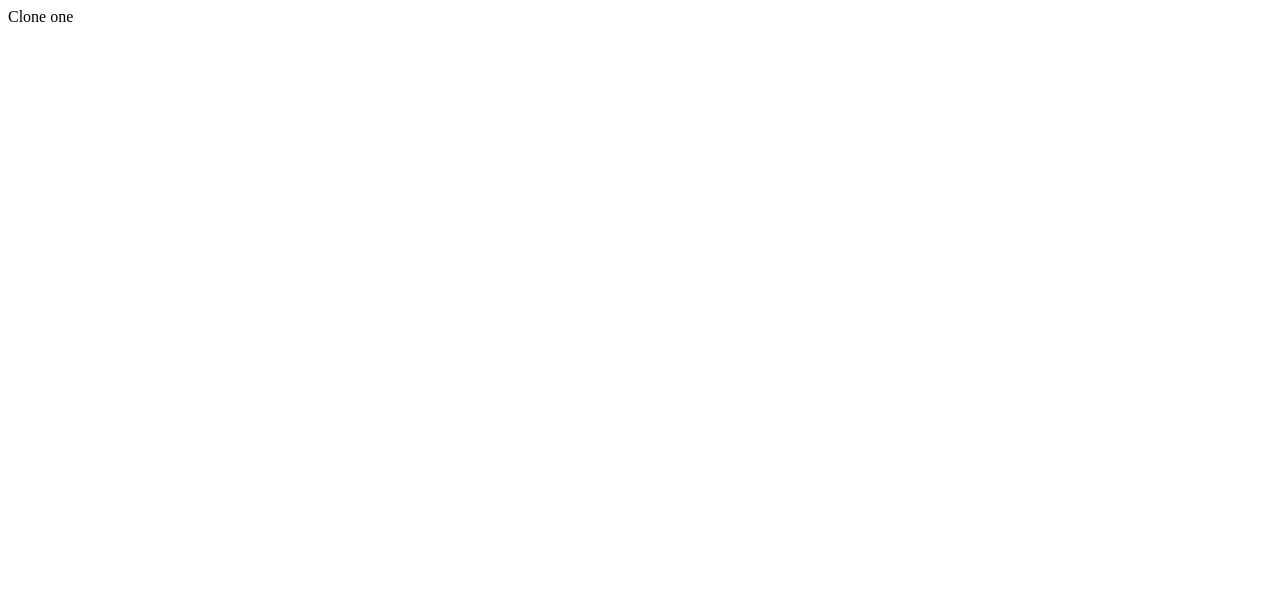
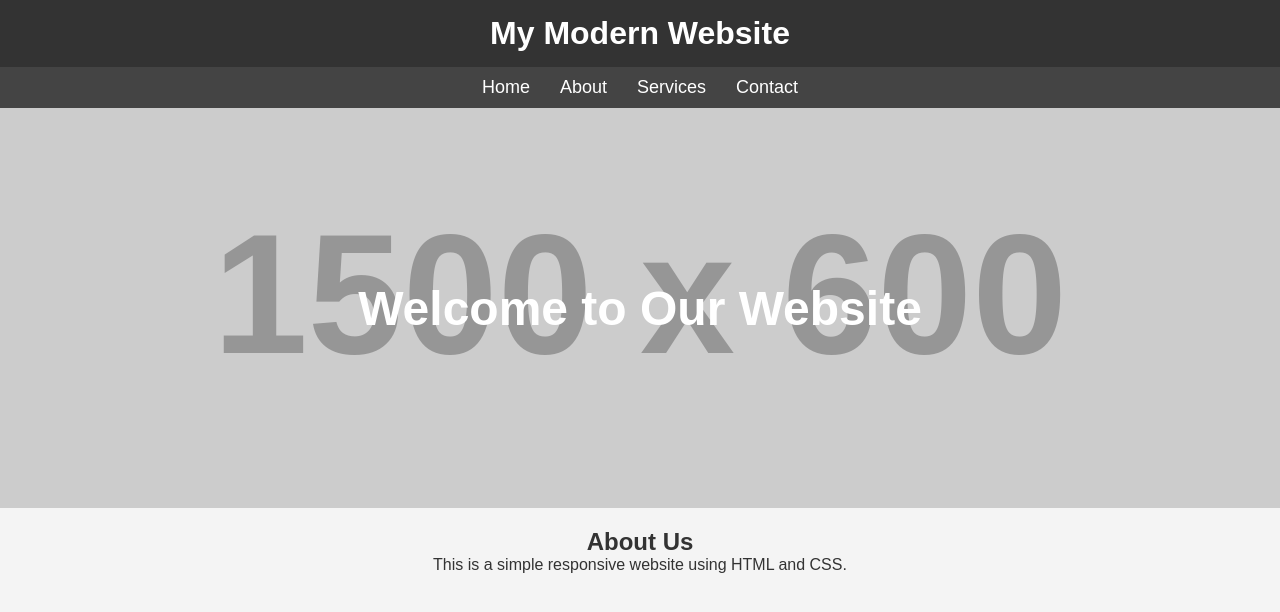
Before and after one commit to Anisha44/Project-1, a plain HTML site: page index.html in a window 1280 px wide. Drawn offline with Linux system fonts and the light colour scheme; placeholder pictures from the web are drawn by us.

Commit message:
version 2

```diff
--- a/index.html
+++ b/index.html
@@ -1 +1,70 @@
-Clone one
+<!DOCTYPE html>
+<html lang="en">
+<head>
+    <meta charset="UTF-8">
+    <meta name="viewport" content="width=device-width, initial-scale=1.0">
+    <title>Modern Website</title>
+    <style>
+        * {
+            margin: 0;
+            padding: 0;
+            box-sizing: border-box;
+            font-family: Arial, sans-serif;
+        }
+        body {
+            background-color: #f4f4f4;
+            color: #333;
+        }
+        header {
+            background: #333;
+            color: white;
+            padding: 15px 20px;
+            text-align: center;
+        }
+        nav {
+            display: flex;
+            justify-content: center;
+            background: #444;
+            padding: 10px;
+        }
+        nav a {
+            color: white;
+            text-decoration: none;
+            margin: 0 15px;
+            font-size: 18px;
+        }
+        .hero {
+            display: flex;
+            justify-content: center;
+            align-items: center;
+            height: 50vh;
+            background: url('https://via.placeholder.com/1500x600') no-repeat center center/cover;
+            color: white;
+            text-align: center;
+            font-size: 2em;
+        }
+        .content {
+            padding: 20px;
+            text-align: center;
+        }
+    </style>
+</head>
+<body>
+    <header>
+        <h1>My Modern Website</h1>
+    </header>
+    <nav>
+        <a href="#">Home</a>
+        <a href="#">About</a>
+        <a href="#">Services</a>
+        <a href="#">Contact</a>
+    </nav>
+    <section class="hero">
+        <h2>Welcome to Our Website</h2>
+    </section>
+    <section class="content">
+        <h2>About Us</h2>
+        <p>This is a simple responsive website using HTML and CSS.</p>
+    </section>
+</body>
+</html>
```
